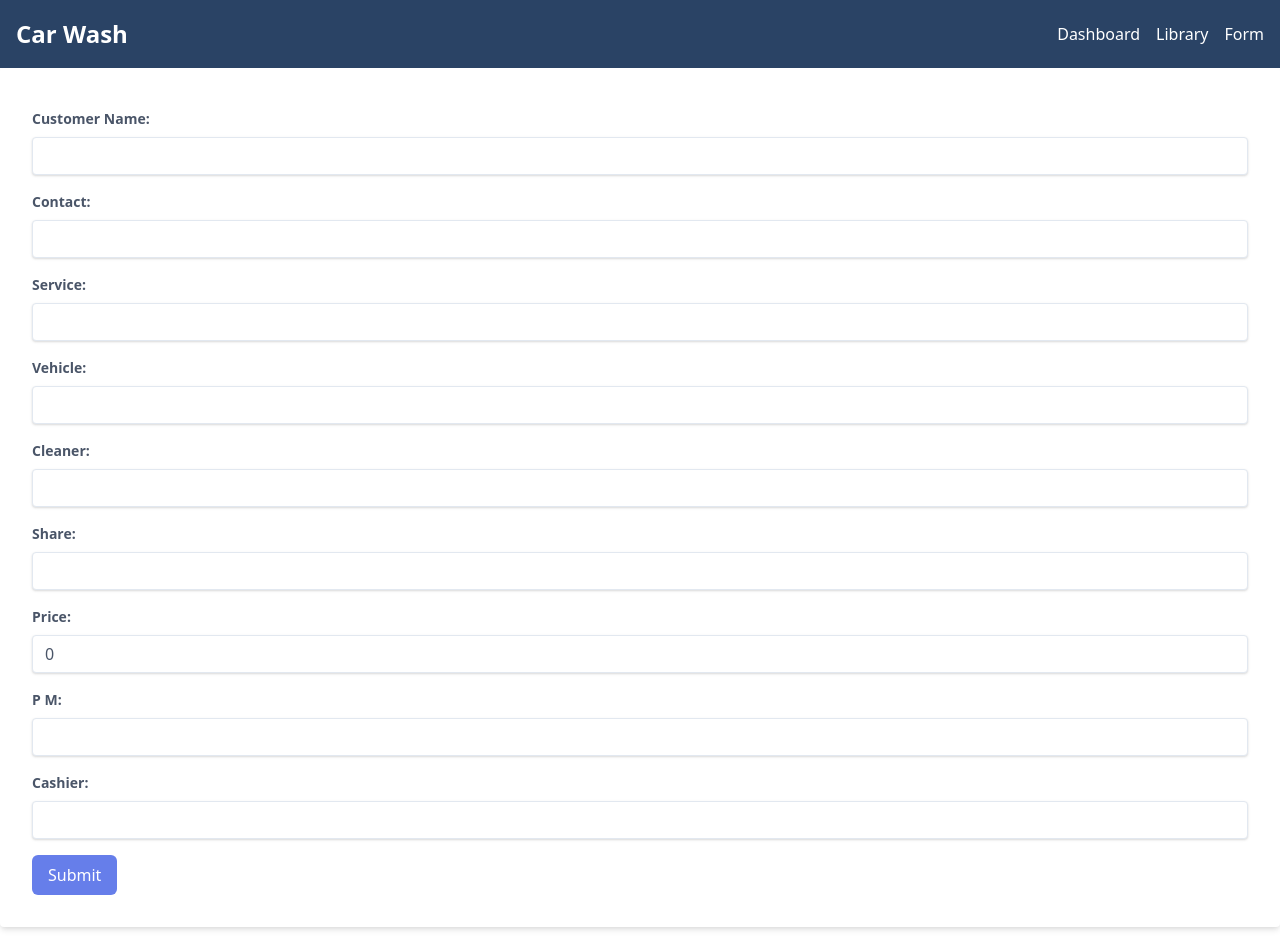
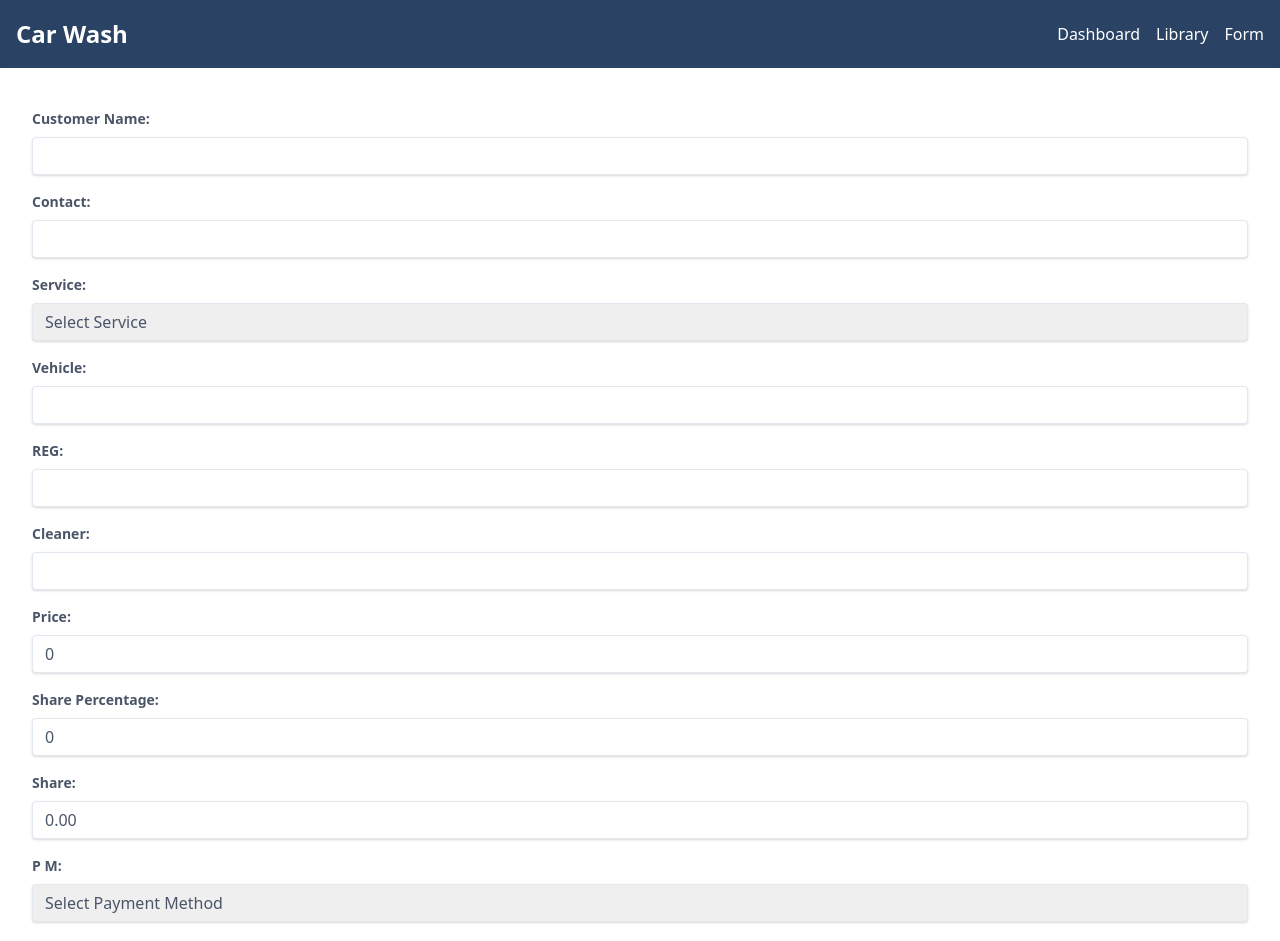
Before and after one commit to Kwaleyela-Ikafa/carwash-inventory-front-end, a React (Create React App) app: page /form in a window 1280 px wide. Shown: the top 941 px of the page. Built offline with nearby package versions, Linux system fonts and the light colour scheme.

Commit message:
Calculate share percentage

```diff
--- a/src/components/FormEntry.tsx
+++ b/src/components/FormEntry.tsx
@@ -1,4 +1,4 @@
-import React, { useState } from "react";
+import React, { useState, useEffect } from "react";
 import axios from "axios";
 
 interface FormEntryData {
@@ -6,11 +6,14 @@ interface FormEntryData {
     contact: string;
     service: string;
     vehicle: string;
+    registration: string;
     cleaner: string;
     share: string;
+    share_percentage: number;
     price: number;
     p_m: string;
     cashier: string;
+    comments: string;
 }
 
 
@@ -19,19 +22,30 @@ interface FormEntryData {
     contact: "",
     service: "",
     vehicle: "",
+    registration: "",
     cleaner: "",
     share: "",
+    share_percentage: 0,
     price: 0,
     p_m: "",
     cashier: "",
+    comments: "",
   };
 
   const FormEntry: React.FC = () => {
     const [formData, setFormData] = useState<FormEntryData>(initialFormData);
 
-  const handleChange = (event: React.ChangeEvent<HTMLInputElement>) => {
-      const { name, value } = event.target;
-      setFormData((prevData) => ({ ...prevData, [name]: value }));
+  useEffect(() => {
+    // Calculate the share when the Price or Share Percentage changes
+    const price = parseFloat(formData.price.toString());
+    const sharePercentage = parseFloat(formData.share_percentage.toString());
+    const calculatedShare = (price * sharePercentage) / 100;
+    setFormData((prevData) => ({ ...prevData, share: calculatedShare.toFixed(2).toString() }));
+  }, [formData.price, formData.share_percentage]);
+
+  const handleChange = (event: React.ChangeEvent<HTMLInputElement | HTMLTextAreaElement | HTMLSelectElement>) => {
+    const { name, value } = event.target;
+    setFormData((prevData) => ({ ...prevData, [name]: value }));
   };
 
   const handleSubmit = async (event: React.FormEvent<HTMLFormElement>) => {
@@ -95,13 +109,23 @@ interface FormEntryData {
           <label htmlFor="service" className="block text-gray-700 text-sm font-bold mb-2">
             Service:
           </label>
-          <input
-            type="text"
+          <select
+            // type="text"
             name="service"
             value={formData.service}
             onChange={handleChange}
             className="shadow appearance-none border rounded w-full py-2 px-3 text-gray-700 leading-tight focus:outline-none focus:shadow-outline"
-          />
+          >
+            <option value=" ">Select Service</option>
+            <option value="EC">External cleaning (EC)</option>
+            <option value="IC">Internal cleaning (IC)</option>
+            <option value="IEC">Internal & External cleaning (IEC)</option>
+            <option value="CC">Carpet cleaning (CC)</option>
+            <option value="TC">Tire cleaning (TC)</option>
+            <option value="EW"> Engine Wash (EW)</option>
+            <option value="FV">Full Valet (FV)</option>
+            <option value="Other">Other</option>
+          </select>
         </div>
 
         {/* Vehicle */}
@@ -113,6 +137,20 @@ interface FormEntryData {
             type="text"
             name="vehicle"
             value={formData.vehicle}
+            onChange={handleChange}
+            className="shadow appearance-none border rounded w-full py-2 px-3 text-gray-700 leading-tight focus:outline-none focus:shadow-outline"
+          />
+        </div>
+
+        {/* Registration */}
+        <div className="mt-4">
+          <label htmlFor="registration" className="block text-gray-700 text-sm font-bold mb-2">
+            REG:
+          </label>
+          <input
+            type="text"
+            name="registration"
+            value={formData.registration}
             onChange={handleChange}
             className="shadow appearance-none border rounded w-full py-2 px-3 text-gray-700 leading-tight focus:outline-none focus:shadow-outline"
           />
@@ -132,19 +170,6 @@ interface FormEntryData {
           />
         </div>
 
-        {/* Share */}
-        <div className="mt-4">
-          <label htmlFor="share" className="block text-gray-700 text-sm font-bold mb-2">
-            Share:
-          </label>
-          <input
-            type="text"
-            name="share"
-            value={formData.share}
-            onChange={handleChange}
-            className="shadow appearance-none border rounded w-full py-2 px-3 text-gray-700 leading-tight focus:outline-none focus:shadow-outline"
-          />
-        </div>
 
         {/* Price */}
         <div className="mt-4">
@@ -160,18 +185,51 @@ interface FormEntryData {
           />
         </div>
 
+        {/* Share Percentage*/}
+        <div className="mt-4">
+          <label htmlFor="share_percentage" className="block text-gray-700 text-sm font-bold mb-2">
+            Share Percentage:
+          </label>
+          <input
+            type="number"
+            name="share_percentage"
+            value={formData.share_percentage}
+            onChange={handleChange}
+            className="shadow appearance-none border rounded w-full py-2 px-3 text-gray-700 leading-tight focus:outline-none focus:shadow-outline"
+          />
+        </div>
+
+        {/* Share */}
+        <div className="mt-4">
+          <label htmlFor="share" className="block text-gray-700 text-sm font-bold mb-2">
+            Share:
+          </label>
+          <input
+            type="text"
+            name="share"
+            value={formData.share}
+            onChange={handleChange}
+            readOnly
+            className="shadow appearance-none border rounded w-full py-2 px-3 text-gray-700 leading-tight focus:outline-none focus:shadow-outline"
+          />
+        </div>
+
         {/* P M */}
         <div className="mt-4">
           <label htmlFor="p_m" className="block text-gray-700 text-sm font-bold mb-2">
             P M:
           </label>
-          <input
-            type="text"
+          <select
+            // type="text"
             name="p_m"
             value={formData.p_m}
             onChange={handleChange}
             className="shadow appearance-none border rounded w-full py-2 px-3 text-gray-700 leading-tight focus:outline-none focus:shadow-outline"
-          />
+          >
+            <option value=" ">Select Payment Method</option>
+            <option value="AM">AM</option>
+            <option value="CH">CH</option>
+          </select>
         </div>
 
         {/* Cashier */}
@@ -183,6 +241,20 @@ interface FormEntryData {
             type="text"
             name="cashier"
             value={formData.cashier}
+            onChange={handleChange}
+            className="shadow appearance-none border rounded w-full py-2 px-3 text-gray-700 leading-tight focus:outline-none focus:shadow-outline"
+          />
+        </div>
+
+        {/* Commments */}
+        <div className="mt-4">
+          <label htmlFor="comments" className="block text-gray-700 text-sm font-bold mb-2">
+            Comments:
+          </label>
+          <input
+            type="text"
+            name="comments"
+            value={formData.comments}
             onChange={handleChange}
             className="shadow appearance-none border rounded w-full py-2 px-3 text-gray-700 leading-tight focus:outline-none focus:shadow-outline"
           />
```
